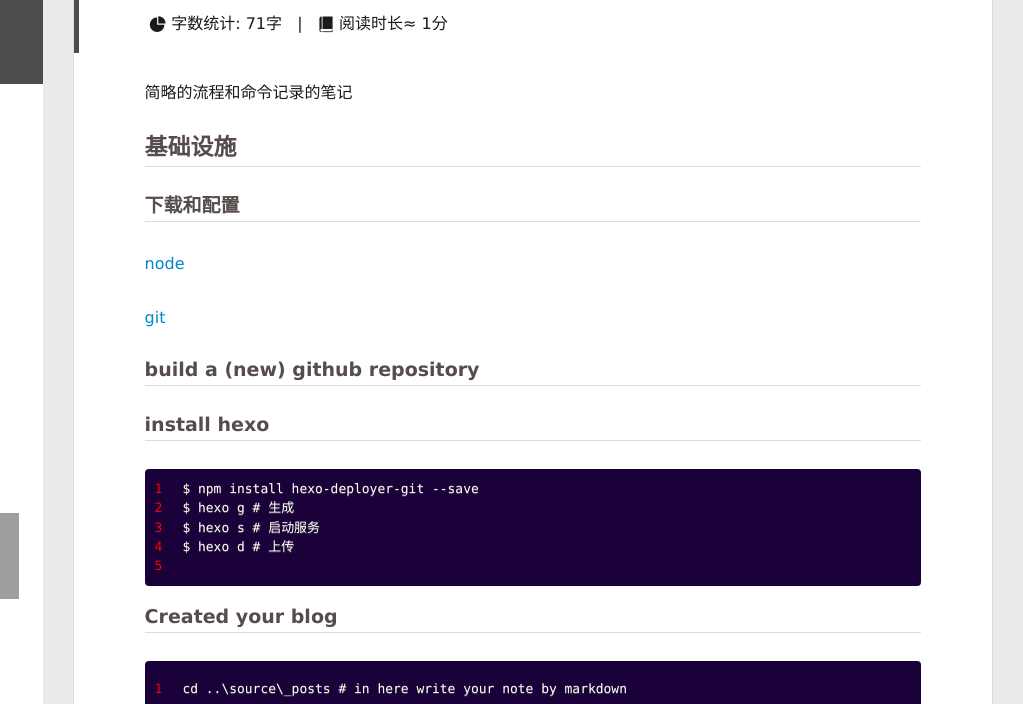
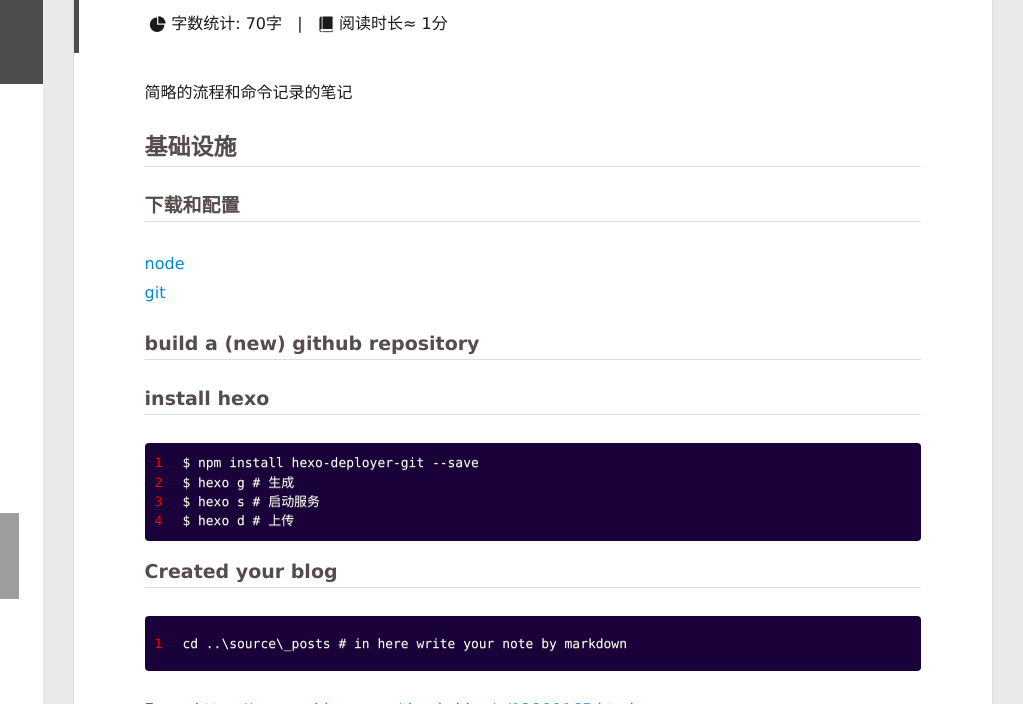
Before and after one commit to bAlmanack/bAlmanack.github.io, a plain HTML site: page 2022/01/05/make a hexoBlog/index.html in a window 1280 px wide. Shown: the part 96-800 px from the top of the page, 257-1280 px from the left. Drawn offline with Linux system fonts and the light colour scheme; some packages are replaced by stand-ins of ours; files that its build step writes are made by us from their sources; no server answers; grey boxes are pictures that could not be loaded; a script that the page names is missing; files whose address does not match are found by name.

Commit message:
Site updated: 2023-03-21 20:07:16

```diff
--- a/2022/01/05/make a hexoBlog/index.html
+++ b/2022/01/05/make a hexoBlog/index.html
@@ -18,7 +18,7 @@
 <meta property="og:description" content="简略的流程和命令记录的笔记">
 <meta property="og:locale" content="zh_CN">
 <meta property="article:published_time" content="2022-01-05T13:58:11.000Z">
-<meta property="article:modified_time" content="2023-03-20T14:44:23.966Z">
+<meta property="article:modified_time" content="2023-03-21T11:55:21.825Z">
 <meta property="article:author" content="archer">
 <meta property="article:tag" content="随笔">
 <meta name="twitter:card" content="summary">
@@ -245,7 +245,7 @@
       <!-- 百度字体平台:http://fontstore.baidu.com/static/editor/index.html -->
       <i class="icon-statistics"></i>
       <span class="post-meta-item-text"> 字数统计:</span>
-      <span class="post-count">71字</span>
+      <span class="post-count">70字</span>
     </span>
   </span>
 
@@ -268,16 +268,9 @@
     <p>简略的流程和命令记录的笔记</p>
 <span id="more"></span>
 
-<h2 id="基础设施"><a href="#基础设施" class="headerlink" title="基础设施"></a>基础设施</h2><h3 id="下载和配置"><a href="#下载和配置" class="headerlink" title="下载和配置"></a>下载和配置</h3><p><a target="_blank" rel="noopener" href="https://nodejs.org/en/">node</a></p>
-<p><a target="_blank" rel="noopener" href="https://git-scm.com/download/win">git</a></p>
-<h3 id="build-a-new-github-repository"><a href="#build-a-new-github-repository" class="headerlink" title="build a (new) github repository"></a>build a (new) github repository</h3><h3 id="install-hexo"><a href="#install-hexo" class="headerlink" title="install hexo"></a>install hexo</h3><figure class="highlight txt"><table><tr><td class="gutter"><pre><span class="line">1</span><br><span class="line">2</span><br><span class="line">3</span><br><span class="line">4</span><br><span class="line">5</span><br></pre></td><td class="code"><pre><span class="line">$ npm install hexo-deployer-git --save</span><br><span class="line">$ hexo g # 生成</span><br><span class="line">$ hexo s # 启动服务</span><br><span class="line">$ hexo d # 上传</span><br><span class="line"></span><br></pre></td></tr></table></figure>
-
-
-
-<h3 id="Created-your-blog"><a href="#Created-your-blog" class="headerlink" title="Created your blog"></a>Created your blog</h3><figure class="highlight plaintext"><table><tr><td class="gutter"><pre><span class="line">1</span><br></pre></td><td class="code"><pre><span class="line">cd ..\source\_posts # in here write your note by markdown</span><br></pre></td></tr></table></figure>
-
-
-
+<h2 id="基础设施"><a href="#基础设施" class="headerlink" title="基础设施"></a>基础设施</h2><h3 id="下载和配置"><a href="#下载和配置" class="headerlink" title="下载和配置"></a>下载和配置</h3><p><a target="_blank" rel="noopener" href="https://nodejs.org/en/">node</a><br><a target="_blank" rel="noopener" href="https://git-scm.com/download/win">git</a></p>
+<h3 id="build-a-new-github-repository"><a href="#build-a-new-github-repository" class="headerlink" title="build a (new) github repository"></a>build a (new) github repository</h3><h3 id="install-hexo"><a href="#install-hexo" class="headerlink" title="install hexo"></a>install hexo</h3><figure class="highlight txt"><table><tr><td class="gutter"><pre><span class="line">1</span><br><span class="line">2</span><br><span class="line">3</span><br><span class="line">4</span><br></pre></td><td class="code"><pre><span class="line">$ npm install hexo-deployer-git --save</span><br><span class="line">$ hexo g # 生成</span><br><span class="line">$ hexo s # 启动服务</span><br><span class="line">$ hexo d # 上传</span><br></pre></td></tr></table></figure>
+<h3 id="Created-your-blog"><a href="#Created-your-blog" class="headerlink" title="Created your blog"></a>Created your blog</h3><figure class="highlight txt"><table><tr><td class="gutter"><pre><span class="line">1</span><br></pre></td><td class="code"><pre><span class="line">cd ..\source\_posts # in here write your note by markdown</span><br></pre></td></tr></table></figure>
 <p>From: <a target="_blank" rel="noopener" href="https://www.cnblogs.com/thanksblog/p/12900165.html">https://www.cnblogs.com/thanksblog/p/12900165.html</a></p>
 
 
```
